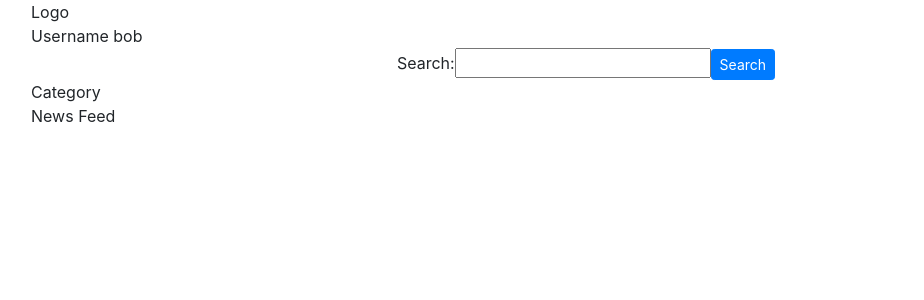
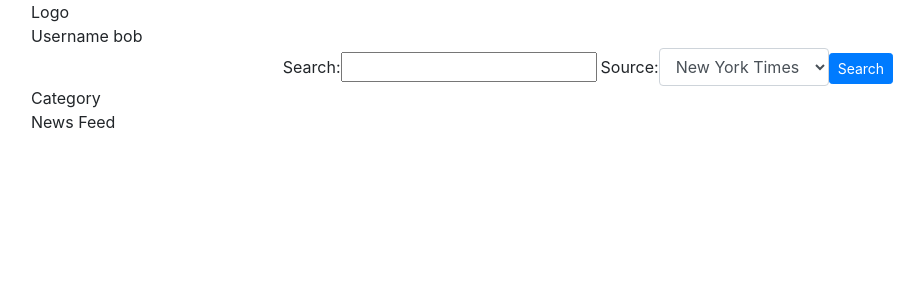
Before and after one commit to bradotron/news-room, a React (Create React App) app in the folder client/: page / in a window 1280 px wide. Shown: the top 300 px of the page, without its empty margins (54-978 px from the left). Built offline with nearby package versions, Linux system fonts and the light colour scheme.

Commit message:
added category dropdown

```diff
--- a/client/src/Components/Search/index.js
+++ b/client/src/Components/Search/index.js
@@ -1,4 +1,5 @@
 import React, { Component } from 'react';
+import './style.css';
 
 class Search extends Component {
 	state = {
@@ -31,9 +32,15 @@ class Search extends Component {
 		return (
 			<div className="row justify-content-center align-items-center">
 				<form>
-					<label className="my-0">
+					<label className="my-auto mx-1">
 						Search:
 						<input type="text" name="search" value={this.state.search} onChange={this.onInputChange} />
+					</label>
+					<label className="my-0">
+						Source:
+						<select className="form-control select-fix">
+							<option>New York Times</option>
+						</select>
 					</label>
 					<button className="btn btn-sm btn-primary" onClick={this.onFormSubmit} type="submit">
 						Search
--- /dev/null
+++ b/client/src/Components/Search/style.css
@@ -0,0 +1,4 @@
+.select-fix {
+  width: auto;
+  display: inline-block;
+}
```
